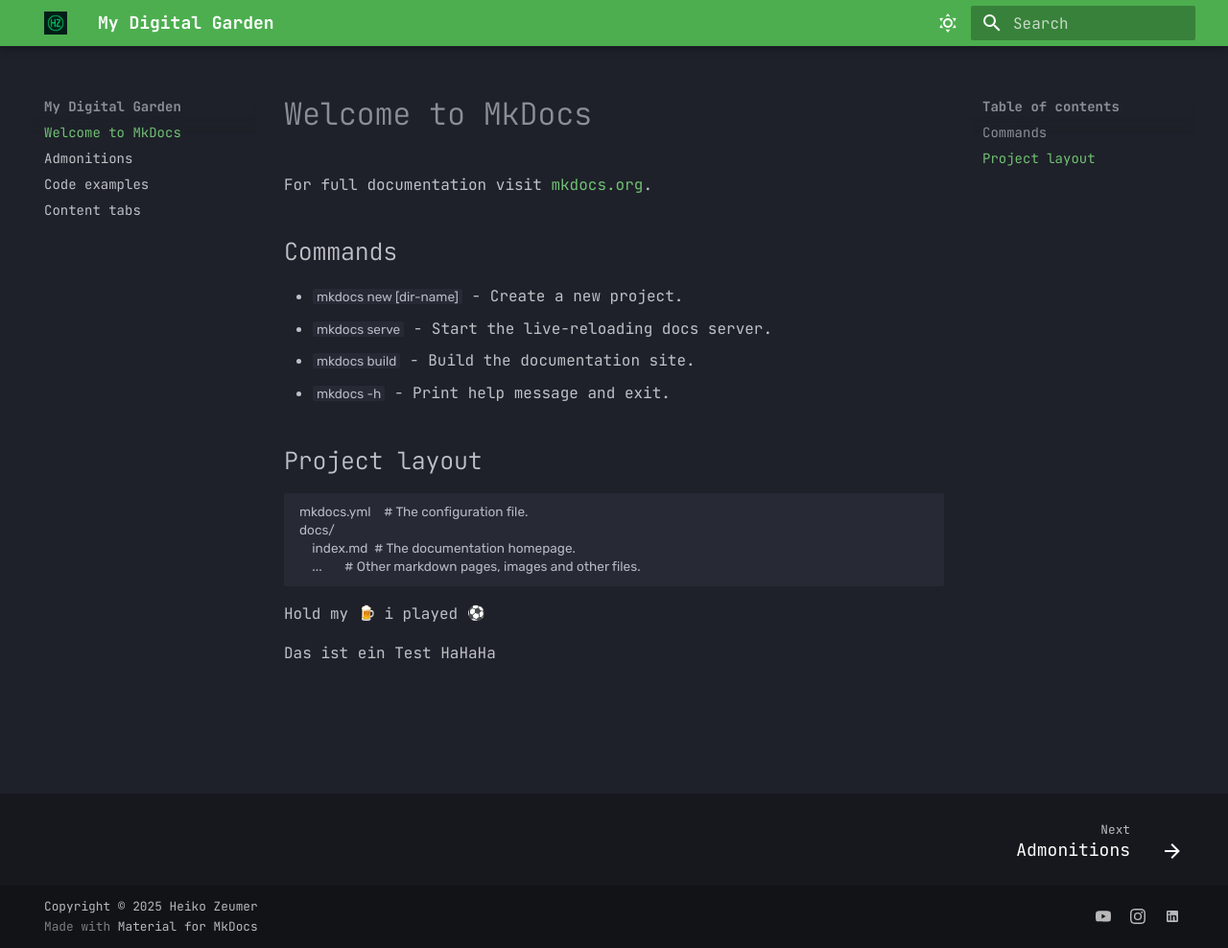
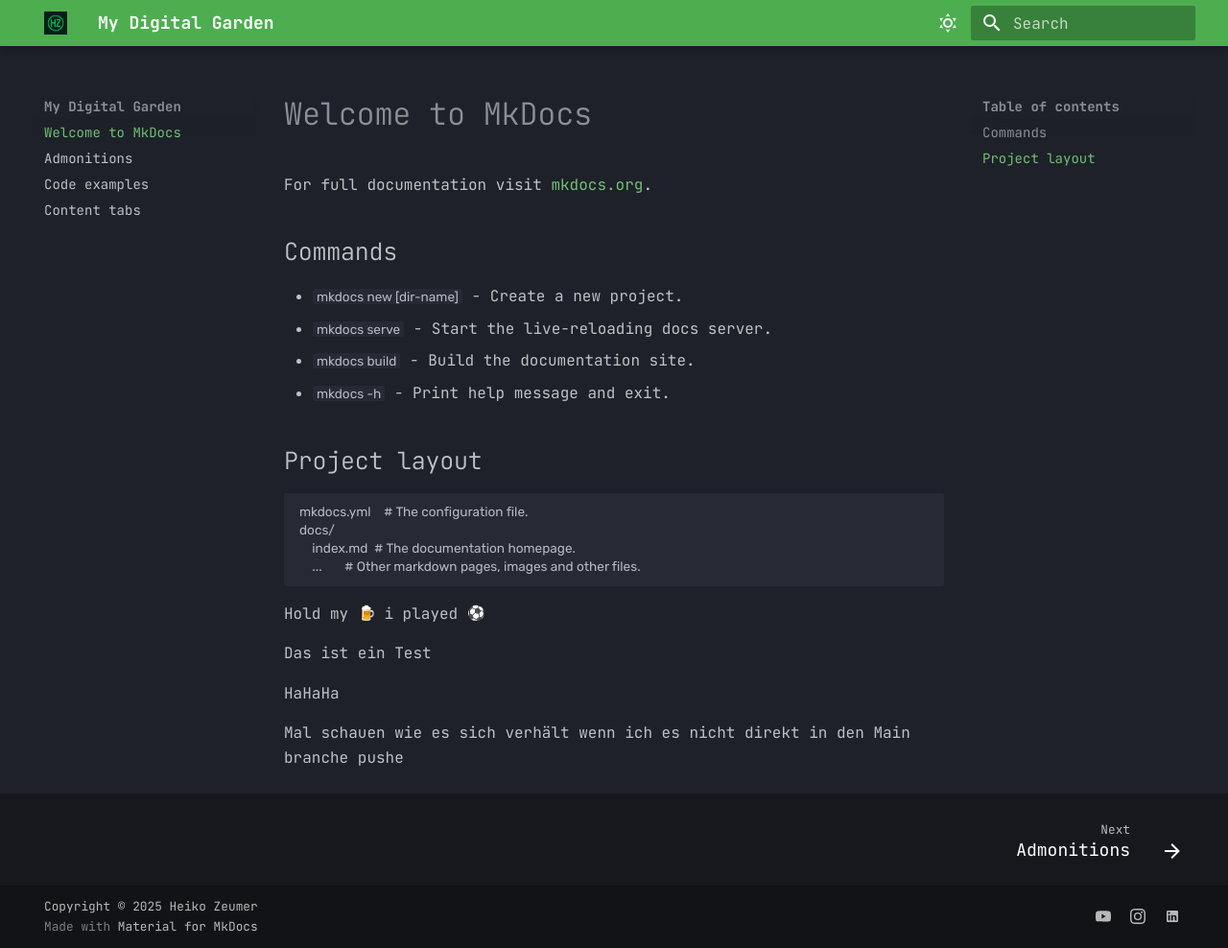
Before and after one commit to HZeumer/digital-garden, an MkDocs documentation site: the page built from docs/index.md, in a window 1280 px wide and 988 px high. Shown: the whole window at 96% size. Built offline with MkDocs 1.6.1 and Material for MkDocs 9.7.7, drawn with Linux system fonts in a browser that asks for light colours; emoji names are drawn with the system emoji font.

Commit message:
Test to DEV

```diff
--- a/docs/index.md
+++ b/docs/index.md
@@ -19,4 +19,7 @@
 Hold my :beer: i played :soccer:
 
 Das ist ein Test
+
 HaHaHa
+
+Mal schauen wie es sich verhält wenn ich es nicht direkt in den Main branche pushe
```
